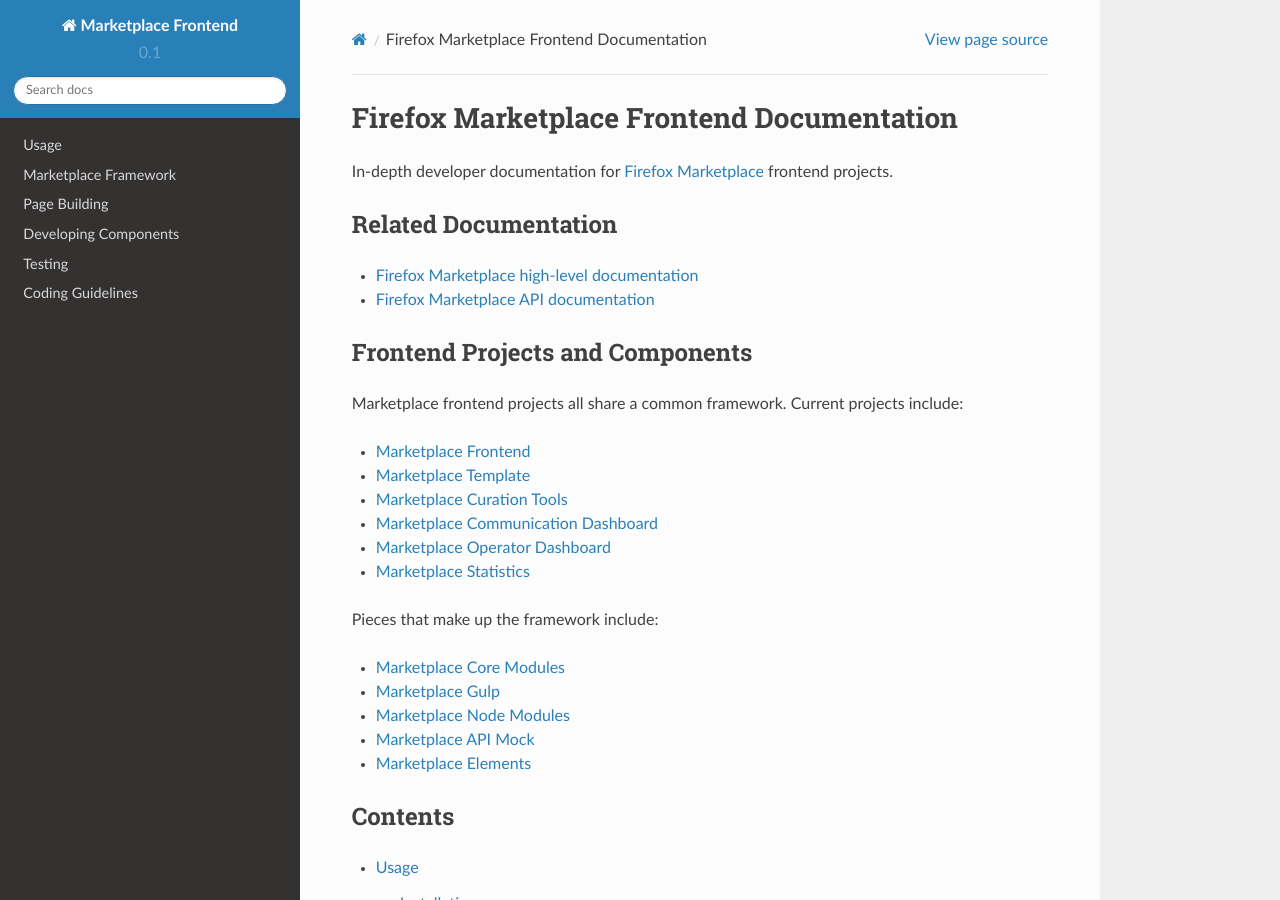
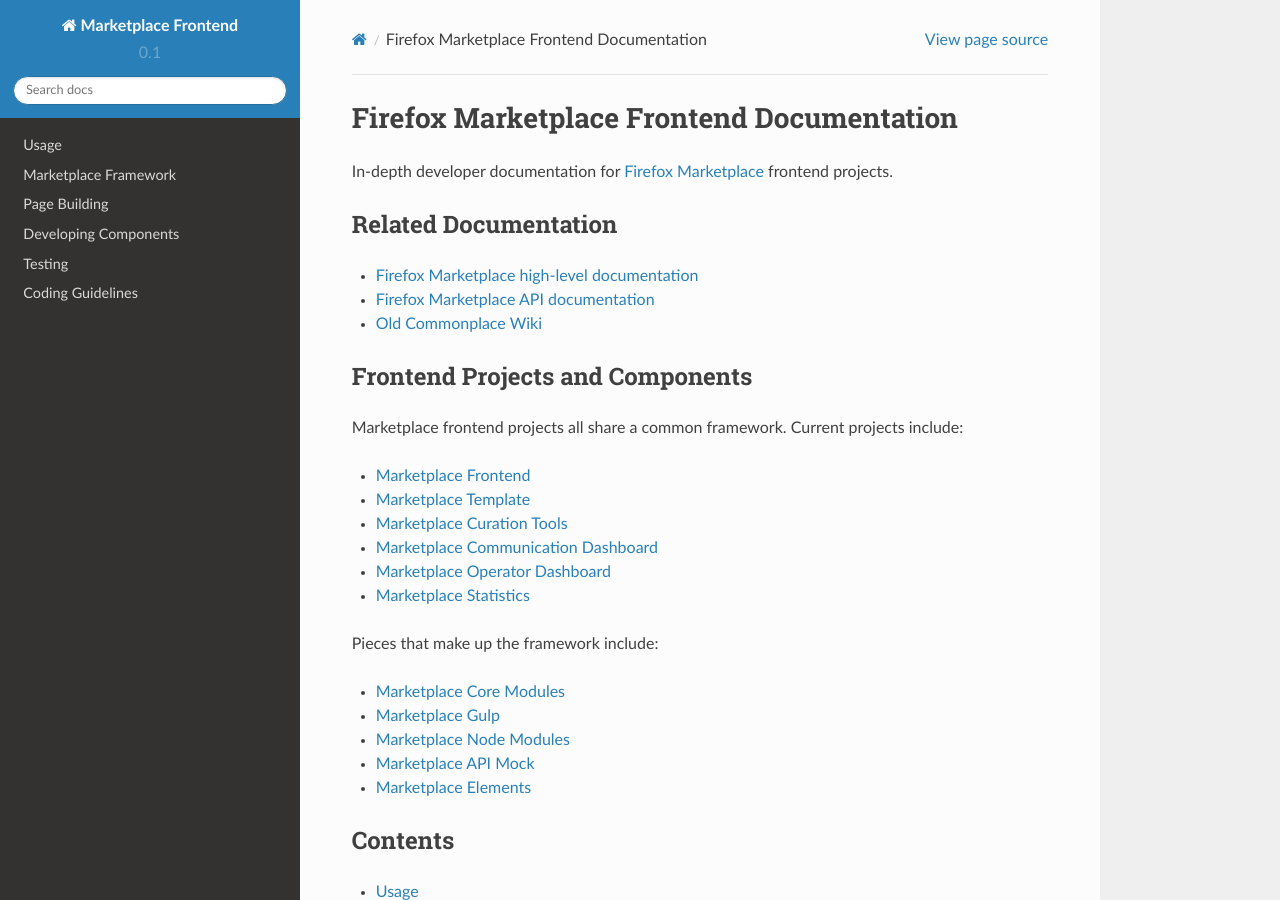
Before and after one commit to mozilla/marketplace-frontend-docs, a Sphinx documentation site: the page built from docs/index.rst, in a window 1280 px wide and 900 px high. Built offline with Sphinx 7.4.7 and the Read the Docs theme 2.0.0, drawn with Linux system fonts in a browser that asks for light colours; pages that are not in the unit, such as notebooks, are missing from menus.

Commit message:
link to old commonplace wiki

```diff
--- a/docs/index.rst
+++ b/docs/index.rst
@@ -10,6 +10,7 @@
 
 * `Firefox Marketplace high-level documentation <https://marketplace.readthedocs.org>`_
 * `Firefox Marketplace API documentation <https://firefox-marketplace-api.readthedocs.org>`_
+* `Old Commonplace Wiki <https://github.com/mozilla/commonplace/wiki>`_
 
 Frontend Projects and Components
 --------------------------------
```
